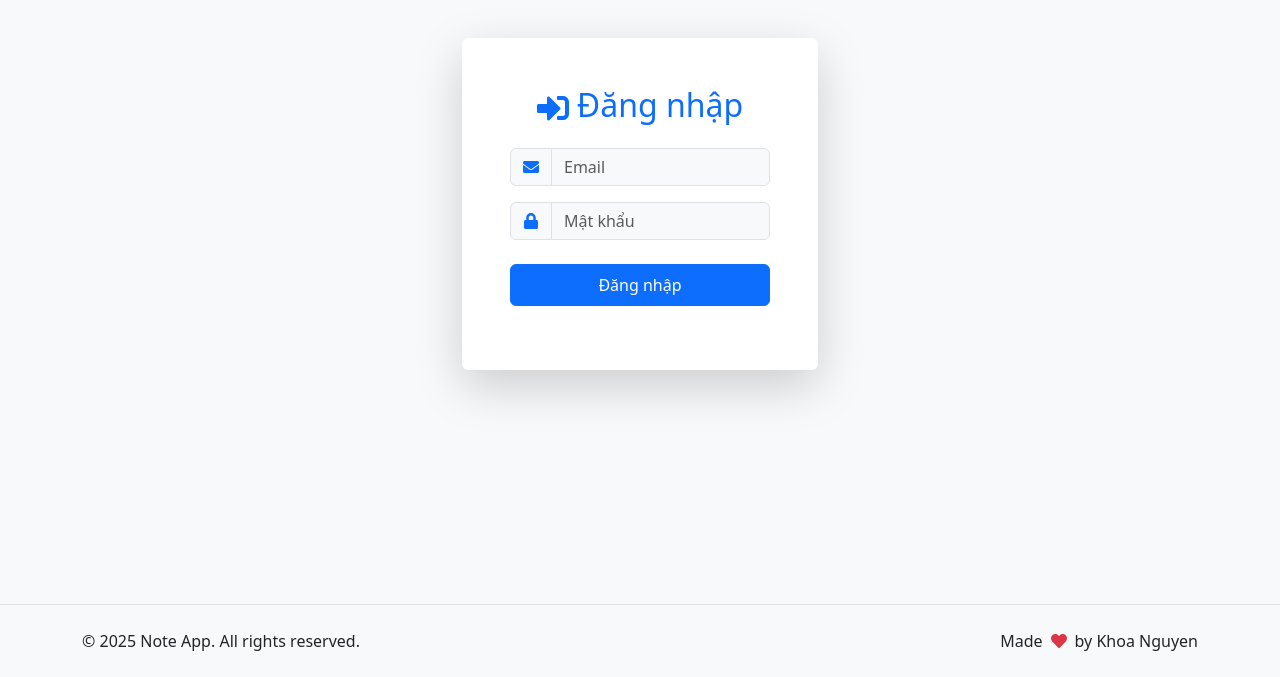
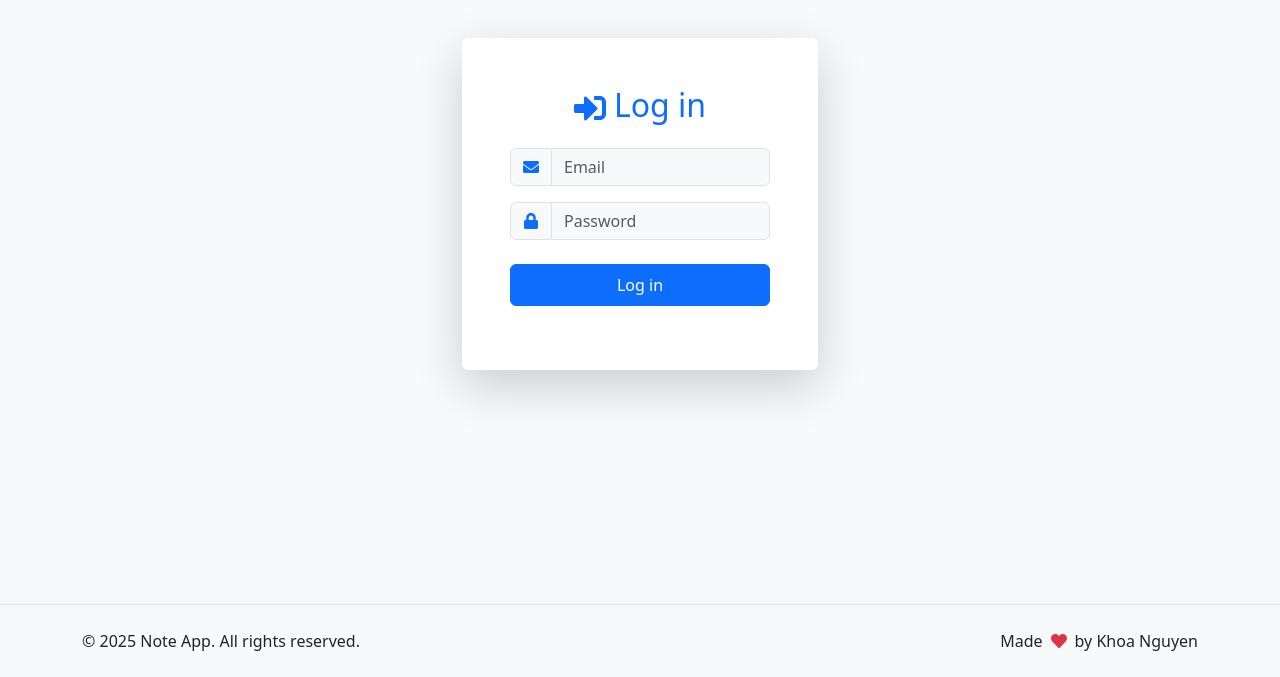
Before and after one commit to KhoaNguyen-HCMUS/note-app-frontend, a React (Vite) app: page /login in a window 1280 px wide. Shown: the part 196-873 px from the top of the page. Built offline with nearby package versions, Linux system fonts and the light colour scheme; no server answers.

Commit message:
styles: translate to English

```diff
--- a/src/components/common/tagFilter.jsx
+++ b/src/components/common/tagFilter.jsx
@@ -1,18 +1,17 @@
 import PropTypes from 'prop-types';
 
 export default function TagFilter({ tags = [], selectedTag = null, onSelectTag }) {
-  // Extract unique tags from notes array
   const uniqueTags = [...new Set(tags)];
 
   return (
     <div className='mb-4'>
-      <h6>Lọc theo Tag:</h6>
+      <h6>Filter by Tag:</h6>
       <div className='d-flex flex-wrap gap-2'>
         <button
           className={`btn btn-sm ${selectedTag === null ? 'btn-primary' : 'btn-outline-primary'}`}
           onClick={() => onSelectTag(null)}
         >
-          Tất cả
+          All
         </button>
         {uniqueTags.map((tag) => (
           <button
--- a/src/components/layout/header.jsx
+++ b/src/components/layout/header.jsx
@@ -23,7 +23,7 @@ export default function Header() {
               <FaUser /> Profile
             </button>
             <button className='btn btn-outline-danger d-flex align-items-center gap-2' onClick={handleLogout}>
-              <FaSignOutAlt /> Đăng xuất
+              <FaSignOutAlt /> Log out
             </button>
           </div>
         </div>
--- a/src/pages/loginPage.jsx
+++ b/src/pages/loginPage.jsx
@@ -29,7 +29,7 @@ export default function LoginPage() {
               <div className='card-body p-5'>
                 <h2 className='text-center mb-4 text-primary'>
                   <FaSignInAlt className='me-2' />
-                  Đăng nhập
+                  Log in
                 </h2>
 
                 {error && (
@@ -63,7 +63,7 @@ export default function LoginPage() {
                       <input
                         type='password'
                         className='form-control bg-light'
-                        placeholder='Mật khẩu'
+                        placeholder='Password'
                         value={form.password}
                         onChange={(e) => setForm({ ...form, password: e.target.value })}
                         required
@@ -75,7 +75,7 @@ export default function LoginPage() {
                     type='submit'
                     className='btn btn-primary w-100 py-2 mb-3 d-flex align-items-center justify-content-center gap-2'
                   >
-                    Đăng nhập
+                    Log in
                   </button>
                 </form>
               </div>
--- a/src/pages/notesPage.jsx
+++ b/src/pages/notesPage.jsx
@@ -49,7 +49,6 @@ export default function NotesPage() {
     }
   };
 
-  // Ensure we're working with arrays
   const filteredNotes = tagFilter ? (notes || []).filter((note) => note.tags.includes(tagFilter)) : notes || [];
 
   if (loading) return <div className='container mt-4'>Loading...</div>;
@@ -63,7 +62,7 @@ export default function NotesPage() {
       <div className='d-flex justify-content-between align-items-center mb-4'>
         <h2>All Notes</h2>
         <button className='btn btn-primary d-flex align-items-center gap-2' onClick={() => setShowModal(true)}>
-          <FaPlus /> Thêm ghi chú
+          <FaPlus /> Add Note
         </button>
       </div>
       <AddNoteModal show={showModal} onClose={() => setShowModal(false)} onSubmit={handleAddNote} />
```
